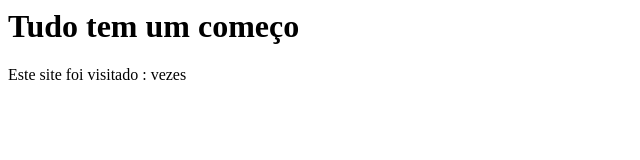
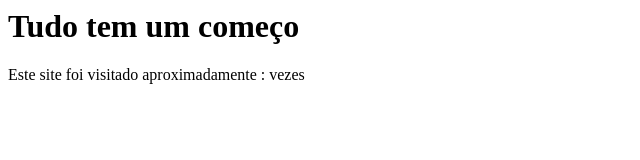
Before and after one commit to walmello24/tudo-tem-um-comeco, a plain HTML site: page index.html in a window 1280 px wide. Shown: the full height of the page, 0-640 px from the left. Drawn offline with Linux system fonts and the light colour scheme.

Commit message:
contar visitas a partir da data

```diff
--- a/index.html
+++ b/index.html
@@ -1,6 +1,6 @@
 <h1>Tudo tem um começo</h1>
 <p>
-    Este site foi visitado :
+    Este site foi visitado aproximadamente :
     <span id="visits"></span> vezes
 </p>
 <script>
```
